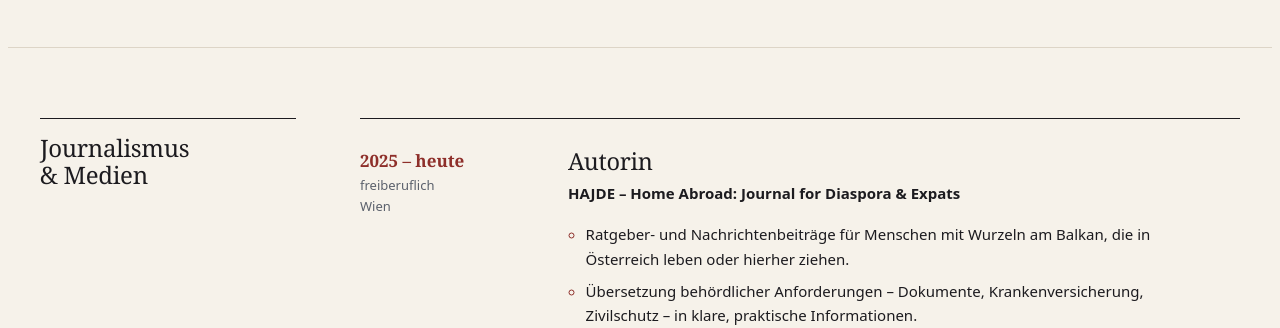
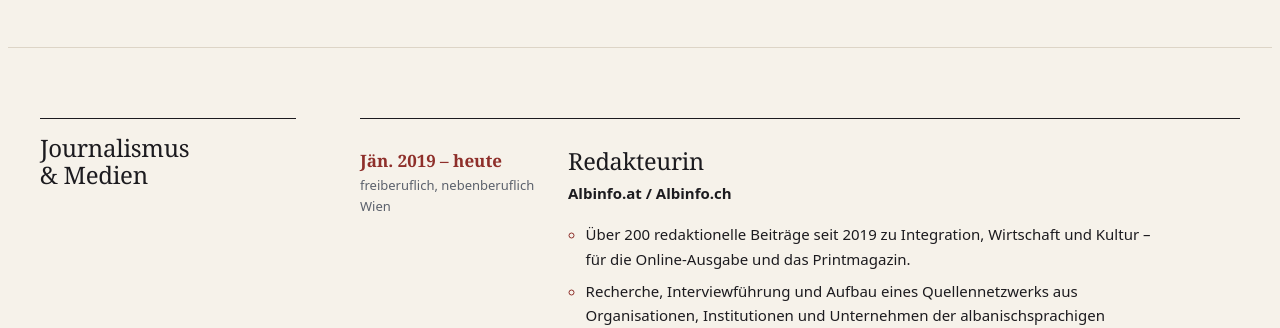
Before and after one commit to OrgestLikaj/rozafe-rexhepaj, an Astro site: page /werdegang in a window 1280 px wide. Shown: the part 472-800 px from the top of the page. Built offline with nearby package versions, Linux system fonts and the light colour scheme; Astro itself is replaced by a stand-in of ours.

Commit message:
Remove HAJDE role from experience
Drop the HAJDE contributing-writer entry and its mention in the
Experience page meta descriptions. HAJDE articles and story stay.

Co-Authored-By: Claude Opus 5.5 <noreply@anthropic.com>

```diff
--- a/src/data/experience.ts
+++ b/src/data/experience.ts
@@ -17,23 +17,6 @@ export interface Role {
 }
 
 export const journalism: Role[] = [
-  {
-    title: { de: 'Autorin', en: 'Contributing writer' },
-    org: 'HAJDE – Home Abroad: Journal for Diaspora & Expats',
-    place: { de: 'Wien', en: 'Vienna' },
-    start: '2025',
-    kind: { de: 'freiberuflich', en: 'freelance' },
-    points: {
-      de: [
-        'Ratgeber- und Nachrichtenbeiträge für Menschen mit Wurzeln am Balkan, die in Österreich leben oder hierher ziehen.',
-        'Übersetzung behördlicher Anforderungen – Dokumente, Krankenversicherung, Zivilschutz – in klare, praktische Informationen.',
-      ],
-      en: [
-        'Guides and news for people with Balkan roots who live in Austria or are moving here.',
-        'Turning official requirements (documents, health insurance, civil defence) into clear, practical information.',
-      ],
-    },
-  },
   {
     title: { de: 'Redakteurin', en: 'Editor and writer' },
     org: 'Albinfo.at / Albinfo.ch',
--- a/src/views/ExperiencePage.astro
+++ b/src/views/ExperiencePage.astro
@@ -18,7 +18,7 @@ const copy = {
     heading: 'Zwei Linien, ein Profil: Journalismus und Führung.',
     lead: 'Seit 2013 im Journalismus – zuerst in Prishtina, seit 2019 in Wien. Seit 2023 zusätzlich Verantwortung für Teams, Gäste und Zahlen.',
     description:
-      'Werdegang von Rozafë Rexhepaj: Albinfo, HAJDE, IndeksOnline, Klan Kosova, Vapiano, Hani Holding; MA Publizistik- und Kommunikationswissenschaft (Universität Wien) und BA Journalismus (Universität Prishtina).',
+      'Werdegang von Rozafë Rexhepaj: Albinfo, IndeksOnline, Klan Kosova, Vapiano, Hani Holding; MA Publizistik- und Kommunikationswissenschaft (Universität Wien) und BA Journalismus (Universität Prishtina).',
     journalism: 'Journalismus & Medien',
     leadership: 'Führung & Organisation',
     education: 'Ausbildung',
@@ -31,7 +31,7 @@ const copy = {
     heading: 'Two tracks, one profile: journalism and leadership.',
     lead: 'In journalism since 2013, first in Prishtina and since 2019 in Vienna. Since 2023 also responsible for teams, guests and numbers.',
     description:
-      'Experience of Rozafë Rexhepaj: Albinfo, HAJDE, IndeksOnline, Klan Kosova, Vapiano, Hani Holding; MA in Communication Science (University of Vienna) and BA in Journalism (University of Prishtina).',
+      'Experience of Rozafë Rexhepaj: Albinfo, IndeksOnline, Klan Kosova, Vapiano, Hani Holding; MA in Communication Science (University of Vienna) and BA in Journalism (University of Prishtina).',
     journalism: 'Journalism & media',
     leadership: 'Leadership & operations',
     education: 'Education',
```
